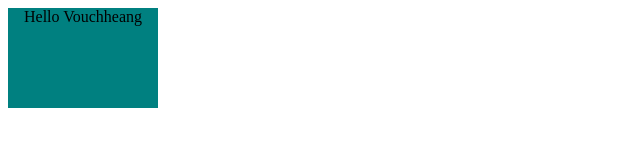
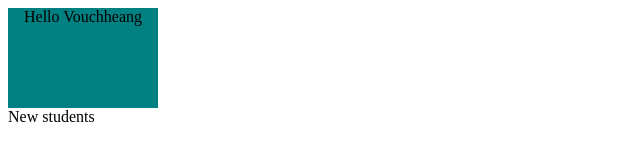
Before and after one commit to vouchheang/minimal-blog, a plain HTML site: page index.html in a window 1280 px wide. Shown: the whole page, without its empty margins (0-640 px from the left). Drawn offline with Linux system fonts and the light colour scheme.

Commit message:
add new file

```diff
--- a/index.html
+++ b/index.html
@@ -7,5 +7,6 @@
 </head>
 <body>
     <div class="content" style="width: 150px; height: 100px; background-color: teal;text-align: center;">Hello Vouchheang</div>
+    <div class="context">New students</div>
 </body>
 </html>
```
